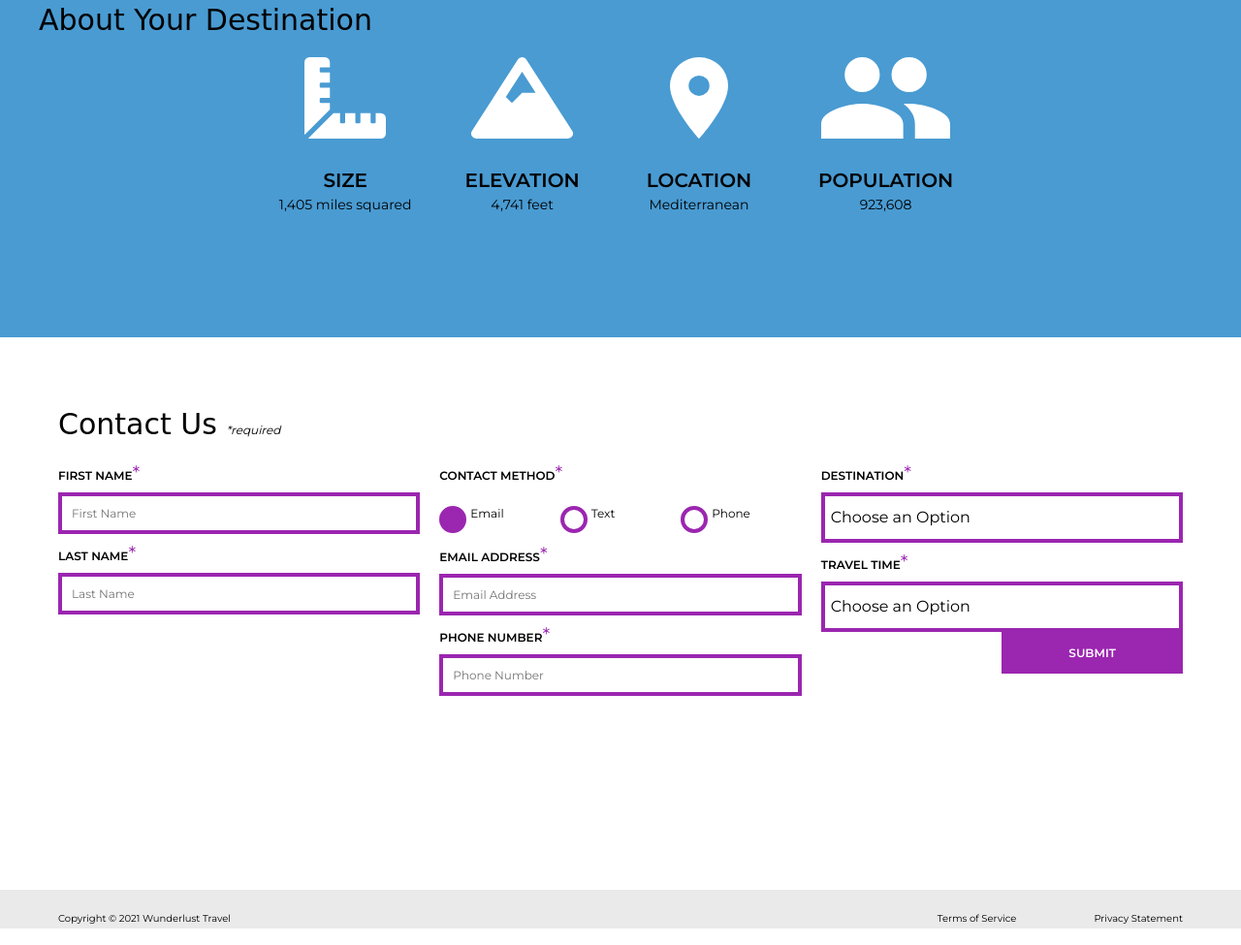
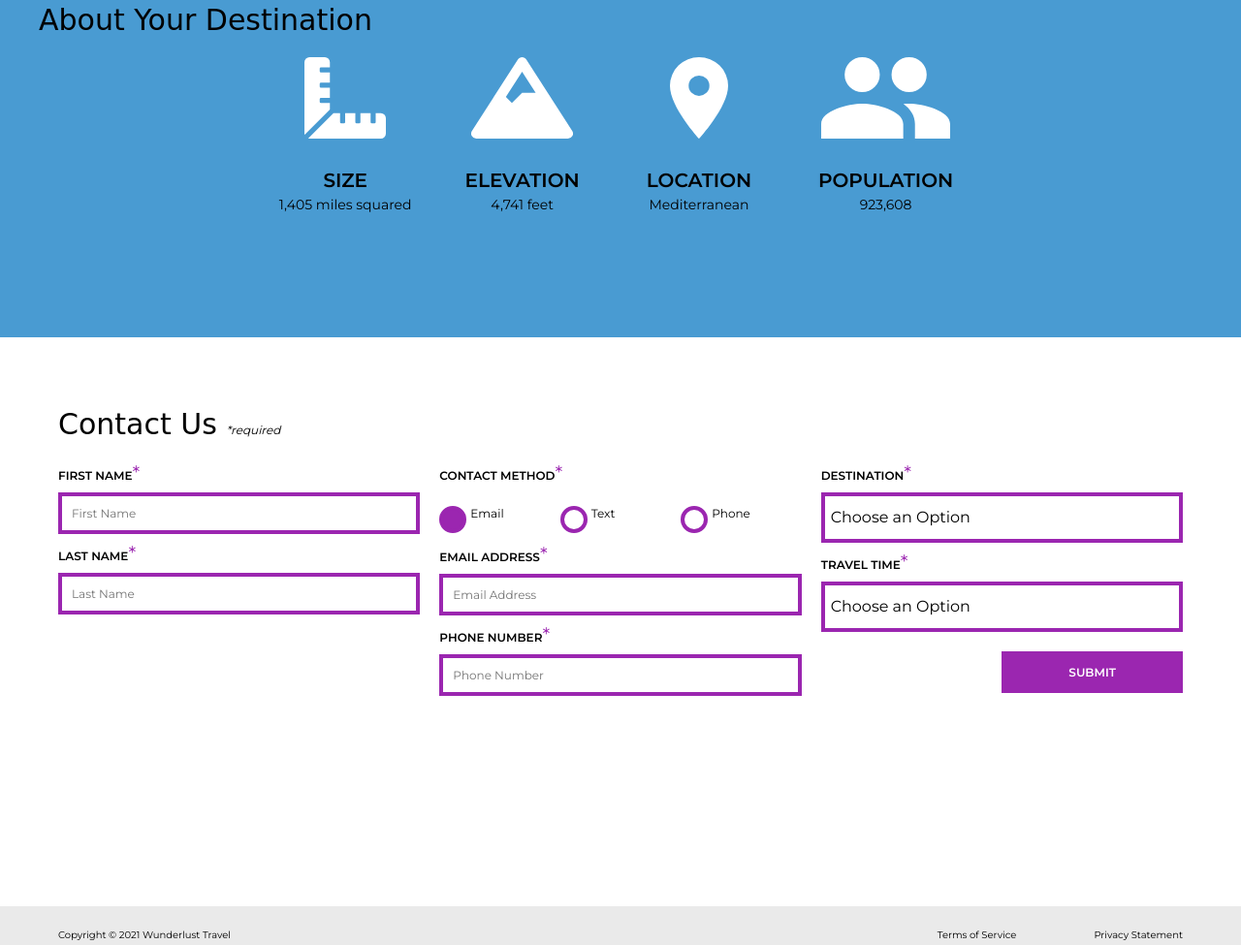
Before and after one commit to KasiDock09/Wunderlust, a plain HTML site: page wunderlust-majorca.html in a window 1280 px wide. Shown: the part 1771-2746 px from the top of the page at 97% size. Drawn offline with Linux system fonts and the light colour scheme; a web font is replaced by a local one.

Commit message:
Update styles.css

```diff
--- a/styles.css
+++ b/styles.css
@@ -1032,7 +1032,7 @@ footer a {
 
     input#mySubmit {
       font-size: 0.6rem;
-      margin: 0;
+      margin: 1rem 0;
     }
 
 
```
